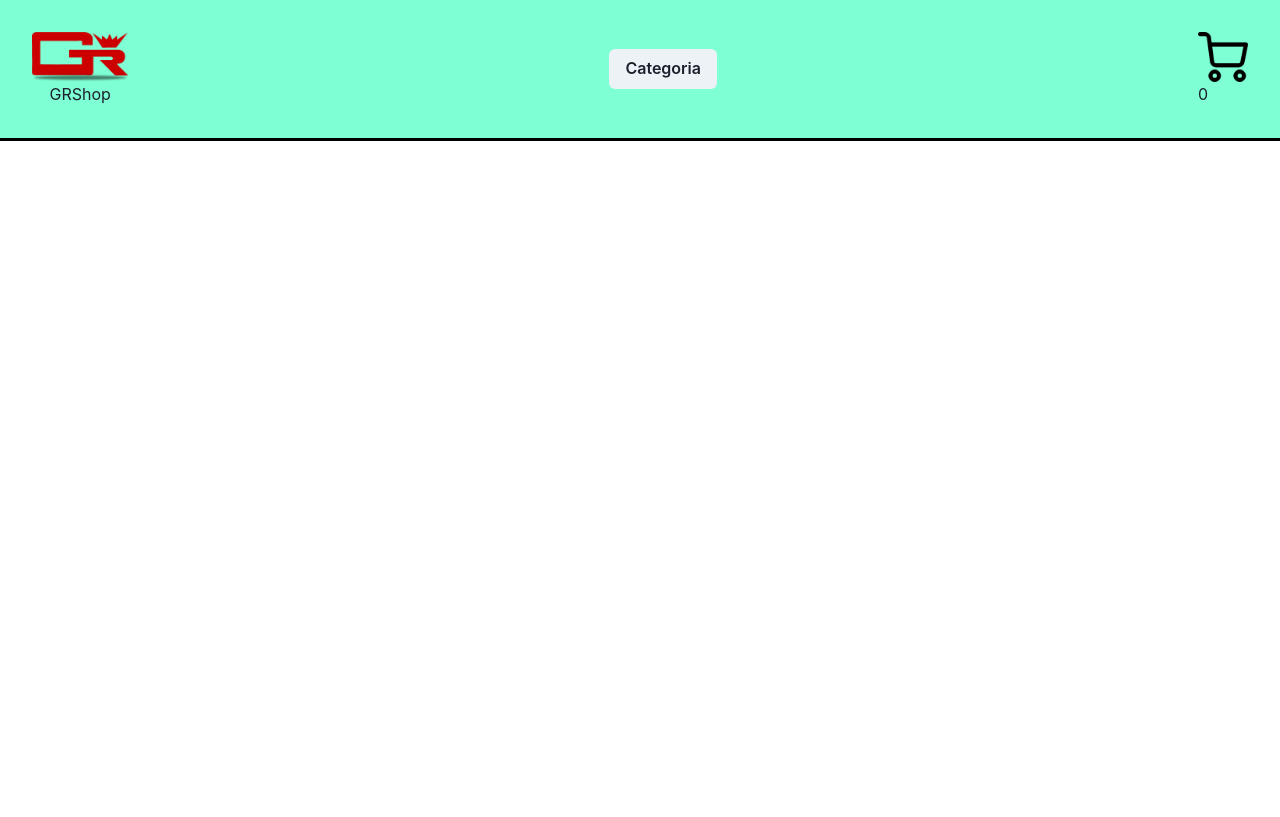
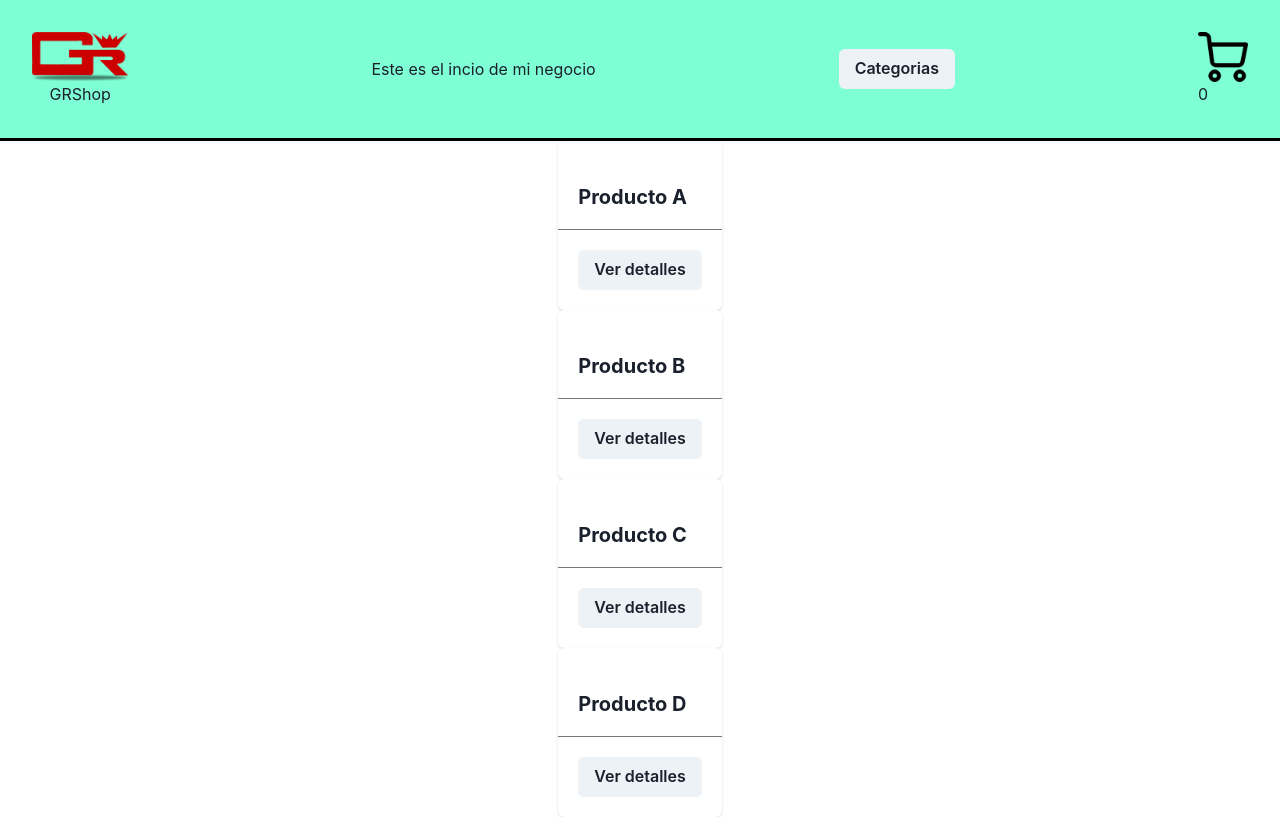
Before and after one commit to GRFede/React, a React (Vite) app: page /categorias/A in a window 1280 px wide. Before the commit this address had no page. Built offline with nearby package versions, Linux system fonts and the light colour scheme.

Commit message:
Preentrega2 + Garcia + terminado

```diff
--- a/src/App.jsx
+++ b/src/App.jsx
@@ -5,6 +5,7 @@
 
 import {BrowserRouter, Routes, Route} from 'react-router-dom'
 import Inicio from './components/Inicio/Inicio'
+import CardWidget from './Components/CardWidget/CardWidget'
 
 
 const App = () => {
@@ -15,11 +16,13 @@
 
     <Routes>
 
-    <Route exact path= '/' element ={<Inicio/>}/>
+    <Route path= '/' element ={<Inicio/>}/>
 
-    <Route exact path= '/productos' element ={<ItemListContainer/>}/>
+    <Route path= '/cart' element ={<CardWidget/>}/>
 
-    <Route exact path= '/Detallesdeproductos' element ={<ItemDetailContainer/>}/>
+    <Route exact path= '/categorias/:categoriaId' element ={<ItemListContainer/>}/>
+
+    <Route exact path= '/producto/:id' element ={<ItemDetailContainer/>}/>
 
 
     </Routes>
--- a/src/components/Item/Item.jsx
+++ b/src/components/Item/Item.jsx
@@ -1,8 +1,9 @@
 import React from 'react'
 import{Card,CardBody,Stack,Heading,Divider,CardFooter,ButtonGroup, Button} from '@chakra-ui/react'
+import { Link } from 'react-router-dom'
 
 
-const Item = ({titulo}) => {
+const Item = ({titulo, id}) => {
   return (
     <Card maxW='sm'>
   <CardBody>
@@ -14,7 +15,9 @@
   <CardFooter>
     <ButtonGroup spacing='2'>
       <Button>
+    <Link to={`/producto/${id}`}>
         Ver detalles
+      </Link>
       </Button>
     </ButtonGroup>
   </CardFooter>
--- a/src/components/ItemDetail/ItemDetail.jsx
+++ b/src/components/ItemDetail/ItemDetail.jsx
@@ -3,17 +3,18 @@
 import{Card,CardBody,Stack,Heading,Divider,CardFooter,ButtonGroup,Text, Button} from '@chakra-ui/react'
 
 
-const ItemDetail = ({titulo,descripcion,precio}) => {
+const ItemDetail = ({ product }) => {
+
   return (
 <Card maxW='sm'>
 <CardBody>
 <Stack mt='6' spacing='3'>
-        <Heading size='md'>{titulo}</Heading>
+        <Heading size='md'>{product.titulo}</Heading>
         <Text>
-         {descripcion}
+         {product.descripcion}
         </Text>
         <Text color='blue.600' fontSize='2xl'>
-          ${precio}
+          ${product.precio}
         </Text>
   </Stack>
 </CardBody>
--- a/src/components/ItemDetailContainer/ItemDetailContainer.jsx
+++ b/src/components/ItemDetailContainer/ItemDetailContainer.jsx
@@ -1,11 +1,33 @@
 import React from 'react'
 import ItemDetail from '../ItemDetail/ItemDetail'
+import { useParams } from 'react-router-dom'
 
 const ItemDetailContainer = () => {
 
+  const { id } = useParams()
+
+  const productos = [
+    { id: 1, titulo: "Producto A", descripcion: "descripcion de producto A", precio: 1000 , categoria: "A" },
+    { id: 2, titulo: "Producto B", descripcion: "descripcion de producto B", precio: 2000 , categoria: "A" },
+    { id: 3, titulo: "Producto C", descripcion: "descripcion de producto C", precio: 3000 , categoria: "A" },
+    { id: 4, titulo: "Producto D", descripcion: "descripcion de producto D", precio: 4000 , categoria: "A" },
+    { id: 5, titulo: "Producto F", descripcion: "descripcion de producto F", precio: 5000 , categoria: "B" },
+    { id: 6, titulo: "Producto G", descripcion: "descripcion de producto G", precio: 6000 , categoria: "B" },
+    { id: 7, titulo: "Producto H", descripcion: "descripcion de producto H", precio: 7000 , categoria: "B" },
+    { id: 8, titulo: "Producto I", descripcion: "descripcion de producto I", precio: 8000 , categoria: "C" },
+    { id: 9, titulo: "Producto J", descripcion: "descripcion de producto J", precio: 9000 , categoria: "C" },
+    { id: 10, titulo: "Producto K", descripcion: "descripcion de producto K", precio: 10000 , categoria: "C" },
+    { id: 11, titulo: "Producto L", descripcion: "descripcion de producto L", precio: 20000 , categoria: "C" },
+    { id: 12, titulo: "Producto M", descripcion: "descripcion de producto M", precio: 30000 , categoria: "C" }
+  ]
+
+ const productoFiltrado = productos.find((producto) => producto.id == id)
+
   return (
     <div>
-      <ItemDetail/>
+        <ItemDetail
+        product= {productoFiltrado}
+        />
     </div>
   )
 }
--- a/src/components/ItemList/ItemList.jsx
+++ b/src/components/ItemList/ItemList.jsx
@@ -1,32 +1,17 @@
 import React from 'react'
 import Item from '../Item/Item'
-import ItemDetail from '../ItemDetail/ItemDetail'
 
-const ItemList = ({ producto }) => {
+const ItemList = ({ productos }) => {
   return (
-    <>
         <div>
-          { producto.map ((p) => {
+          { productos.map ((product) => {
                 return(
                     <Item
-                    key={p.id}
-                    titulo={p.titulo}
+                    key={product.id}
+                    titulo={product.titulo}
+                    id={product.id}
                     />)})}
         </div>
-        <div>
-          { producto.map ((q) => {
-                return(
-                  <ItemDetail
-                    key={q.id}
-                    titulo={q.titulo}
-                    descripcion={q.descripcion}
-                    precio={q.precio}
-                    />
-                )
-            })
-          }
-        </div>
-    </>
   )
 }
 
--- a/src/components/ItemListContainer/ItemListContainer.jsx
+++ b/src/components/ItemListContainer/ItemListContainer.jsx
@@ -1,13 +1,25 @@
 import React from 'react'
 import "./itemListContainer.css"
 import ItemList from '../ItemList/ItemList'
+import { useParams } from 'react-router-dom'
 
 const ItemListContainer = () => {
 
+const {categoriaId} = useParams()
+
 const productos = [
-  { id: 1, titulo: "Producto A", descripcion: "descripcion de producto A", precio: 1000 },
-  { id: 2, titulo: "Producto B", descripcion: "descripcion de producto B", precio: 2000 },
-  { id: 3, titulo: "Producto C", descripcion: "descripcion de producto C", precio: 3000 }
+  { id: 1, titulo: "Producto A", descripcion: "descripcion de producto A", precio: 1000 , categoria: "A" },
+  { id: 2, titulo: "Producto B", descripcion: "descripcion de producto B", precio: 2000 , categoria: "A" },
+  { id: 3, titulo: "Producto C", descripcion: "descripcion de producto C", precio: 3000 , categoria: "A" },
+  { id: 4, titulo: "Producto D", descripcion: "descripcion de producto D", precio: 4000 , categoria: "A" },
+  { id: 5, titulo: "Producto F", descripcion: "descripcion de producto F", precio: 5000 , categoria: "B" },
+  { id: 6, titulo: "Producto G", descripcion: "descripcion de producto G", precio: 6000 , categoria: "B" },
+  { id: 7, titulo: "Producto H", descripcion: "descripcion de producto H", precio: 7000 , categoria: "B" },
+  { id: 8, titulo: "Producto I", descripcion: "descripcion de producto I", precio: 8000 , categoria: "C" },
+  { id: 9, titulo: "Producto J", descripcion: "descripcion de producto J", precio: 9000 , categoria: "C" },
+  { id: 10, titulo: "Producto K", descripcion: "descripcion de producto K", precio: 10000 , categoria: "C" },
+  { id: 11, titulo: "Producto L", descripcion: "descripcion de producto L", precio: 20000 , categoria: "C" },
+  { id: 12, titulo: "Producto M", descripcion: "descripcion de producto M", precio: 30000 , categoria: "C" }
 ]
 //Promesa que en 3seg se muestran los productos
 const mostrarproductos= new Promise((resolve, reject) => {
@@ -29,10 +41,16 @@
     })
 
 
+    const productosFiltrados = productos.filter((producto)=> producto.categoria == categoriaId)
+
+
   return (
     <div className="item">
-      <ItemList producto={productos}/>
-
+      {
+       // Esto es un ternario pero que no lo voy a utilizar porque la estructura de mi paguina la voy a configurar con una paguina inicial que quitaria el filtrtado.
+       //categoriaId ? <ItemList productos={productosFiltrados}/> : <ItemList productos={productos}/>
+      }
+      <ItemList productos={productosFiltrados}/>
     </div>
   )
 }
--- a/src/components/NavBar/NavBar.jsx
+++ b/src/components/NavBar/NavBar.jsx
@@ -12,27 +12,29 @@
 
     <nav className='navbar'>
 
-        <a href="" className='enlace'><img className='logo' src={logo} alt="" /><h1>GRShop</h1></a>
-
-
+        <a href="/" className='enlace'><img className='logo' src={logo} alt="" /><h1>GRShop</h1></a>
+        <Link to={"/"}>
+        <p>Este es el incio de mi negocio</p>
+        </Link>
         <Menu>
         <MenuButton as={Button} >
-        Categoria
+        Categorias
         </MenuButton>
         <MenuList>
-        <Link to = {"/"}>
-        <MenuItem> Inicio </MenuItem>
+        <Link to = {"/categorias/A"}>
+        <MenuItem> Categoria A </MenuItem>
         </Link>
-        <Link to = {"/productos"}>
-        <MenuItem> Productos</MenuItem>
+        <Link to = {"/categorias/B"}>
+        <MenuItem> Categorias B</MenuItem>
         </Link>
-        <Link to = {"/Detallesdeproductos"}>
-        <MenuItem> Detalles de productos</MenuItem>
+        <Link to = {"/categorias/C"}>
+        <MenuItem> Categorias C</MenuItem>
         </Link>
         </MenuList>
         </Menu>
-
+        <Link to = {"/cart"}>
         <CardWidget/>
+        </Link>
 
 
     </nav>
```
Lines whose indentation alone changed are shown as unchanged.
